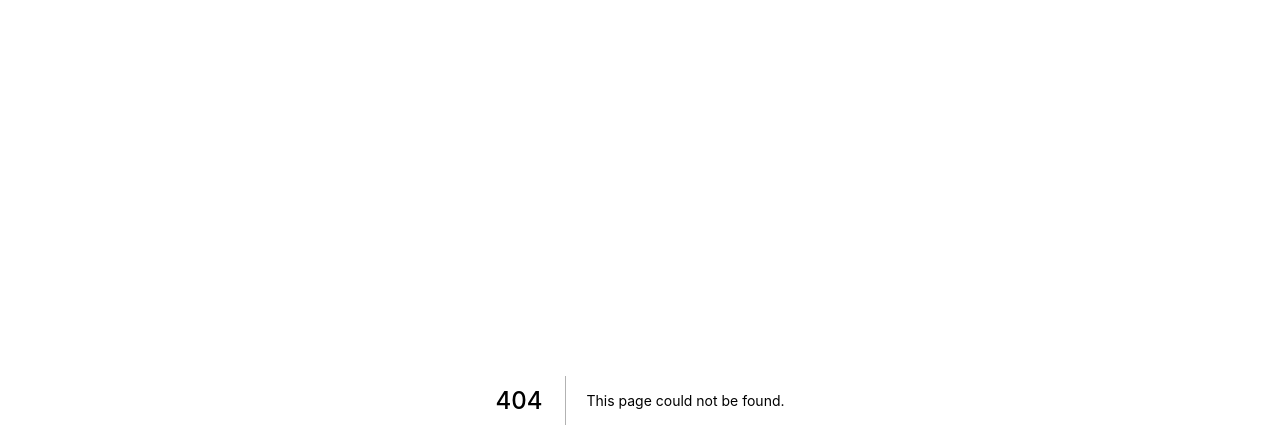
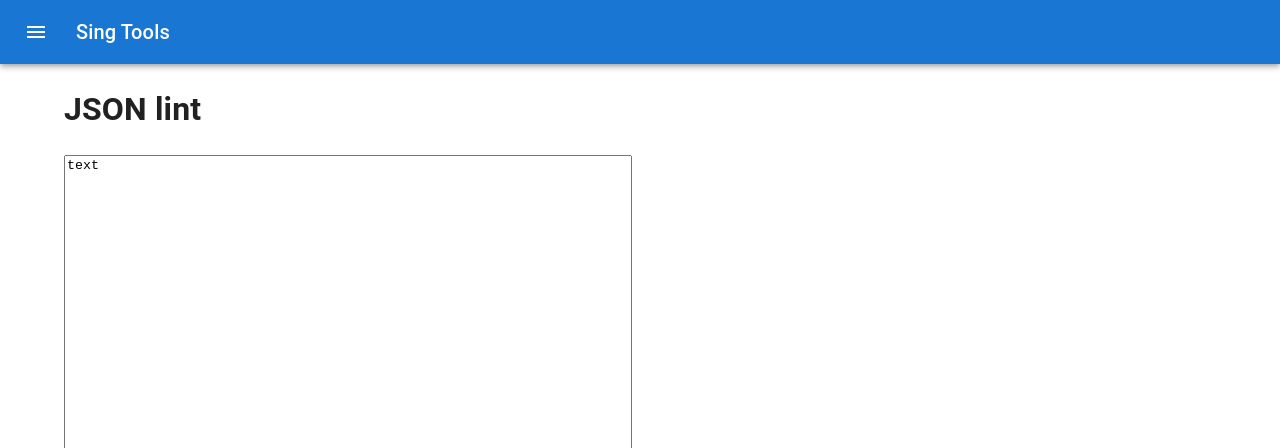
Before and after one commit to singyim817/UsefulTools, a Next.js app: page /jsonlint in a window 1280 px wide. Before the commit this address had no page. Shown: the top 448 px of the page. Built offline with nearby package versions, Linux system fonts and the light colour scheme.

Commit message:
udpate jsonlint form

```diff
--- a/components/navbar.js
+++ b/components/navbar.js
@@ -15,7 +15,7 @@ import ListItemText from '@mui/material/ListItemText';
 import InboxIcon from '@mui/icons-material/MoveToInbox';
 import MailIcon from '@mui/icons-material/Mail';
 
-export default function aAppBar() {
+export default function BasicAppBar({ children }) {
 
     const [state, setState] = React.useState({
         left: false,
@@ -45,11 +45,11 @@ export default function aAppBar() {
             <ListItemText primary={text} />
           </ListItem>
         ))}
-        <ListItem button key='item-jsonconverter' component={Link} href="/jsonconverter">
+        <ListItem button key='item-jsonlint' component={Link} href="/jsonlint">
             <ListItemIcon>
                 <InboxIcon />
             </ListItemIcon>
-            <ListItemText primary={'JSON Converter'} />
+            <ListItemText primary={'JSON Lint'} />
           </ListItem>
 
       </List>
@@ -98,6 +98,8 @@ export default function aAppBar() {
           </Typography>
         </Toolbar>
       </AppBar>
+
+      <main>{children}</main>
     </Box>
   );
 }
--- a/pages/_app.js
+++ b/pages/_app.js
@@ -1,7 +1,12 @@
 import '../styles/globals.css'
+import Navbar from "../components/navbar";
 
 function MyApp({ Component, pageProps }) {
-  return <Component {...pageProps} />
+  return (
+    <Navbar>
+      <Component {...pageProps} />
+    </Navbar>
+    );
 }
 
 export default MyApp
--- a/pages/index.js
+++ b/pages/index.js
@@ -1,6 +1,5 @@
 import Head from "next/head";
 import Image from "next/image";
-import Navbar from "../components/navbar";
 import styles from "../styles/Home.module.css";
 
 export default function Home() {
@@ -11,8 +10,6 @@ export default function Home() {
         <meta name="description" content="Generated by create next app" />
         <link rel="icon" href="/favicon.ico" />
       </Head>
-
-      <Navbar />
 
       <main className={styles.main}>
         <h1 className={styles.title}>
--- a/pages/jsonconverter.js
+++ /dev/null
@@ -1,5 +0,0 @@
-function JSONConverter() {
-  return <div>JSON converter</div>;
-}
-
-export default JSONConverter;
--- /dev/null
+++ b/pages/jsonlint.js
@@ -0,0 +1,75 @@
+import * as React from 'react';
+import { styled } from '@mui/material/styles';
+import Button from '@mui/material/Button';
+import Container from '@mui/material/Container';
+import CssBaseline from '@mui/material/CssBaseline';
+import Grid from '@mui/material/Grid';
+import TextareaAutosize from '@mui/material/TextareaAutosize';
+import Paper from '@mui/material/Paper';
+
+function JSONConverter() {
+
+	const [value, setValue] = React.useState('text');
+	const [value2, setValue2] = React.useState('');
+
+	const handleChange = (event) => {
+		setValue(event.target.value);
+	 };
+
+
+	const formatJSON = () => {
+		try {
+			var a = JSON.parse(value);
+			setValue2(JSON.stringify(a, null, 4));
+		} catch(e) {
+			alert('not JSON format');
+		}
+	}
+
+	const minifyJSON = () => {
+		try {
+			var a = JSON.parse(value);
+			setValue2(JSON.stringify(a));
+		} catch(e) {
+			alert('not JSON format');
+		}
+	}
+
+	return (
+		<React.Fragment>
+			<CssBaseline />
+			<Container maxWidth="xl" fixed>
+				<h1>JSON lint</h1>
+
+				<Grid container spacing={2}>
+					<Grid item xs={6}>
+						<TextareaAutosize
+							aria-label="paste text here"
+							minRows={3}
+							placeholder="paste text here..."
+							style={{ width: '100%', height: '60vh' }}
+							value={value}
+							onChange={handleChange}
+						/>
+
+						<Grid container spacing={2}>
+							<Grid item xs={6}>
+								<Button variant="contained" onClick={formatJSON}>Format JSON</Button>
+							</Grid>
+							<Grid item xs={6}>
+								<Button variant="contained" onClick={minifyJSON}>minify JSON</Button>
+							</Grid>
+						</Grid>
+
+					</Grid>
+					<Grid item xs={6}>
+						<pre>{value2}</pre>
+					</Grid>
+				</Grid>
+
+			</Container>
+		</React.Fragment>
+	);
+}
+
+export default JSONConverter;
```
Also changed, not shown: package.json (+5 -2 lines), 1 other file (tests, documents, lock files or other folders).
